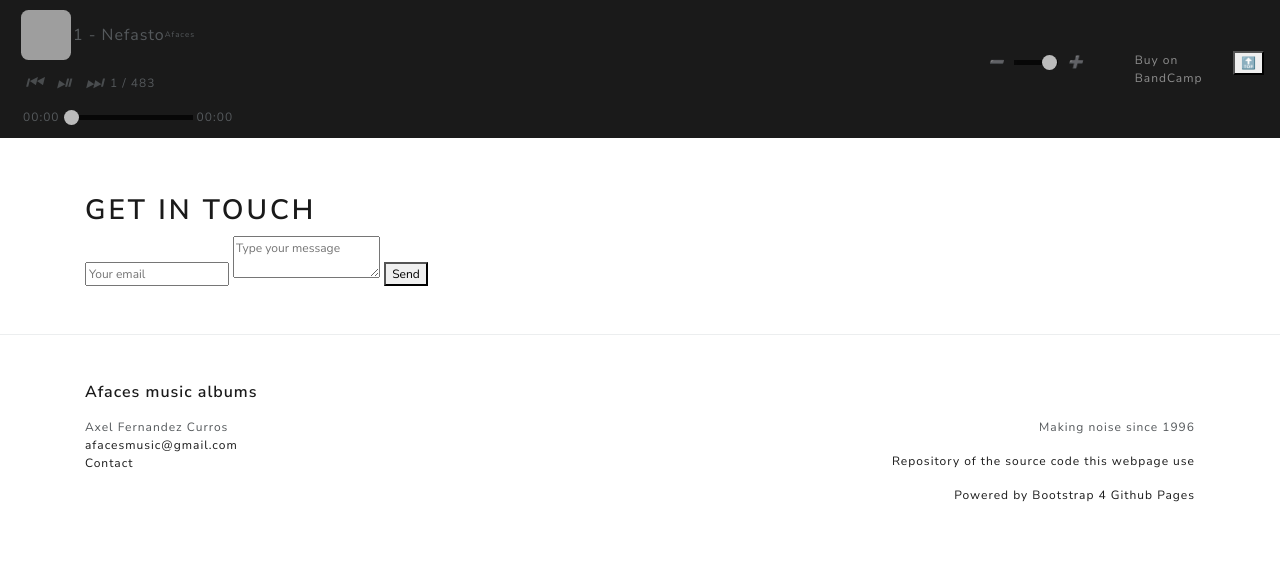
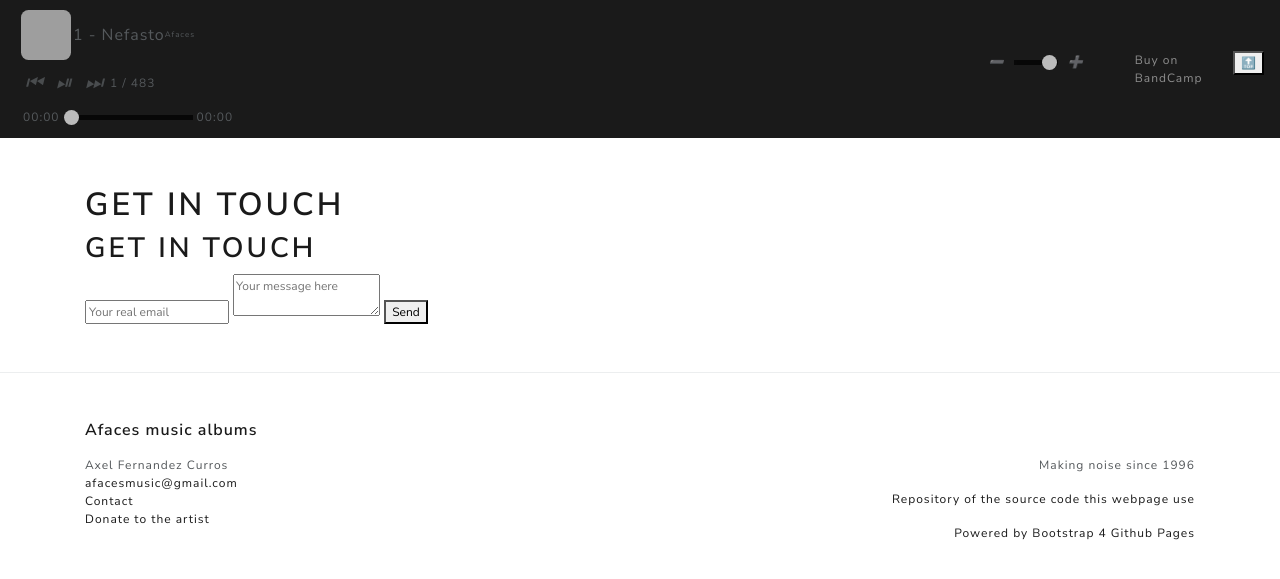
Before and after one commit to afaces/afaces.github.io, a Jekyll site: the page built from contact.md, in a window 1280 px wide. Shown: the top 579 px of the page. Built offline with Jekyll 4.4.1, drawn with Linux system fonts in a browser that asks for light colours; our own code applies the rules of GitHub Pages for plain Markdown files; grey boxes are pictures that could not be loaded.

Commit message:
UPDATED: more donation testing and try to repair contact

```diff
--- a/_includes/footer.html
+++ b/_includes/footer.html
@@ -25,6 +25,9 @@
           <li>
             <a href="contact.md">Contact</a>
           </li>
+          <li>
+            <a href="donate.md">Donate to the artist</a>
+          </li>
         </ul>
       </div>
 
--- a/contact.md
+++ b/contact.md
@@ -1,11 +1,10 @@
-<div id="contact">
-        <h2>Get in Touch</h2>
-        <div id="contact-form">
-                <form action="https://formspree.io/f/mqknrbpb" method="POST">
-                <input type="hidden" name="_subject" value="Contact request from personal website" />
-                <input type="email" name="_replyto" placeholder="Your email" required>
-                <textarea name="message" placeholder="Type your message" required></textarea>
-                <button type="submit">Send</button>
-            </form>
-        </div>
-    </div>
+## Get in touch
+
+<div>
+    <form action="https://formspree.io/f/mqknrbpb" method="POST">
+        <input type="hidden" name="_subject" value="Contact request from personal website" />
+        <input type="email" name="_replyto" placeholder="Your real email" required>
+        <textarea name="message" placeholder="Your message here" required></textarea>
+        <button type="submit">Send</button>
+    </form>
+</div>
```
Also changed, not shown: TODO.md (+8 -2 lines), donate.md (+4 -1 lines), README.md.
